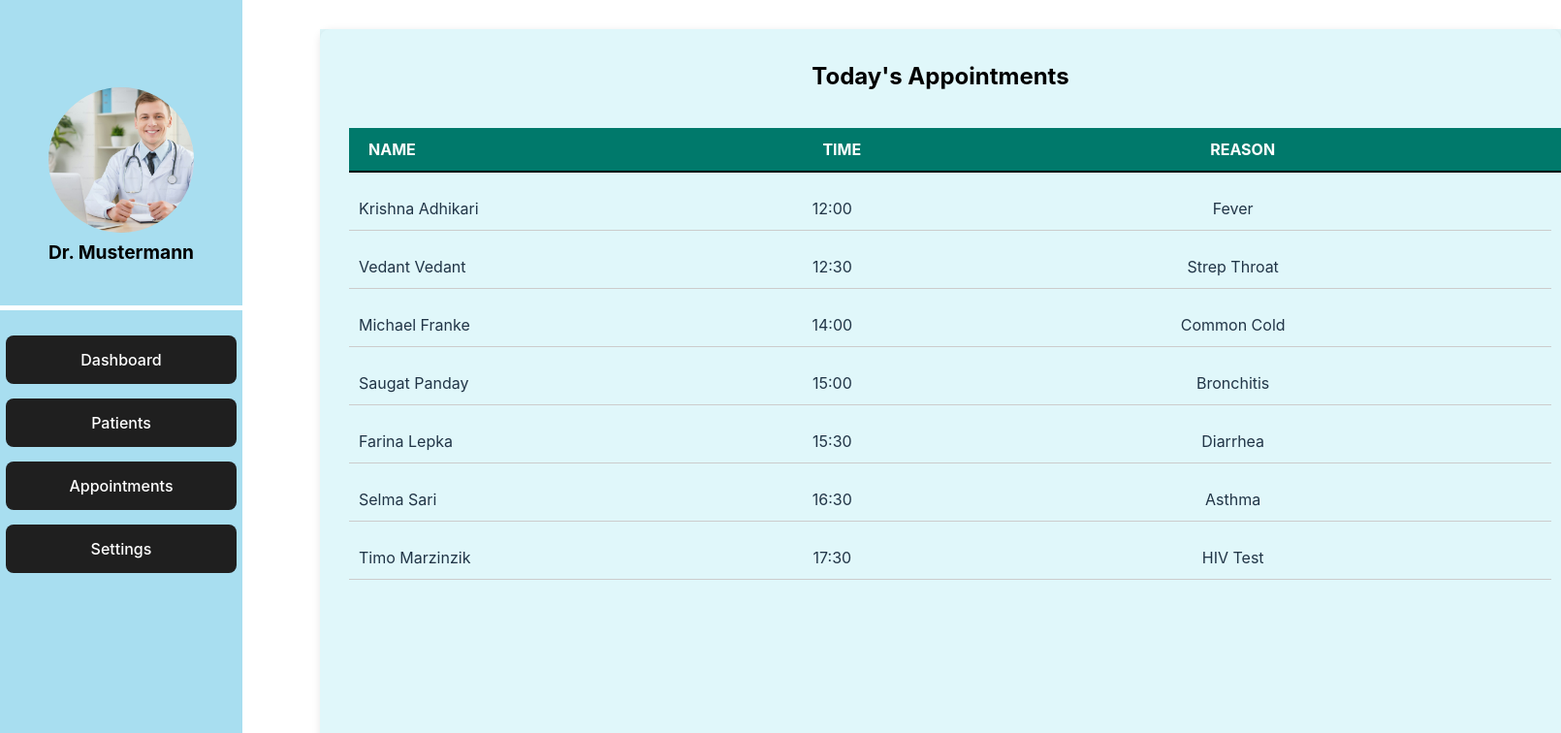
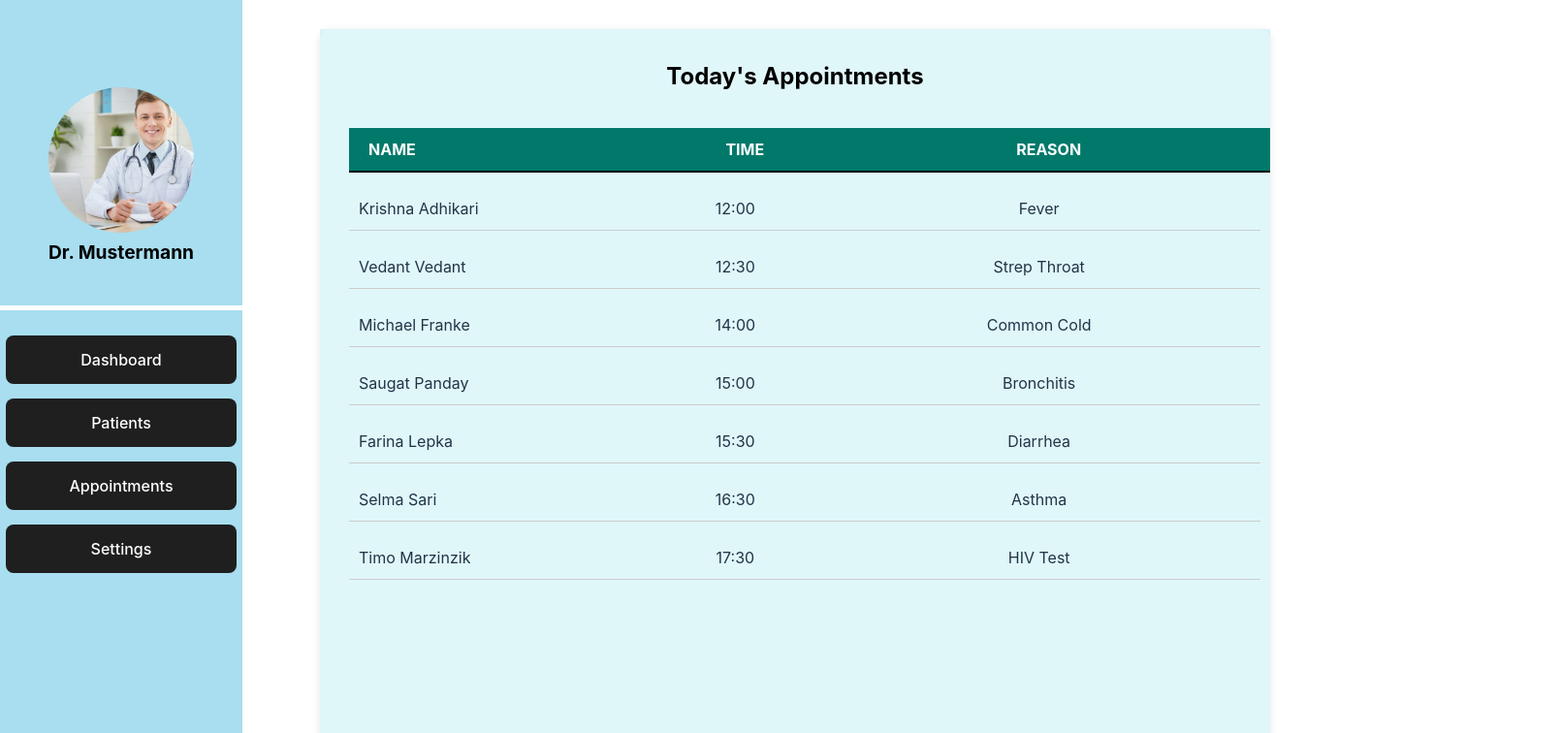
Before and after one commit to Saugat-Pandey/MedicalDashboard, a React (Vite) app: page /appointments in a window 1280 px wide. Shown: the top 756 px of the page at 97% size, 1610 px wide, since content can reach past the window. Built offline with nearby package versions, Linux system fonts and the light colour scheme.

Commit message:
appointment.css file updated

```diff
--- a/src/pages/appointments.css
+++ b/src/pages/appointments.css
@@ -5,7 +5,7 @@
     background-color: #e0f7fa; /* Light blue background */
     height: 100vh; /* Full viewport height */
     padding: 0;
-    width: 100vw; /* Full viewport width */
+    width: calc(100vw - 300px);; /* Full viewport width */
     box-sizing: border-box;
 }
 
```
